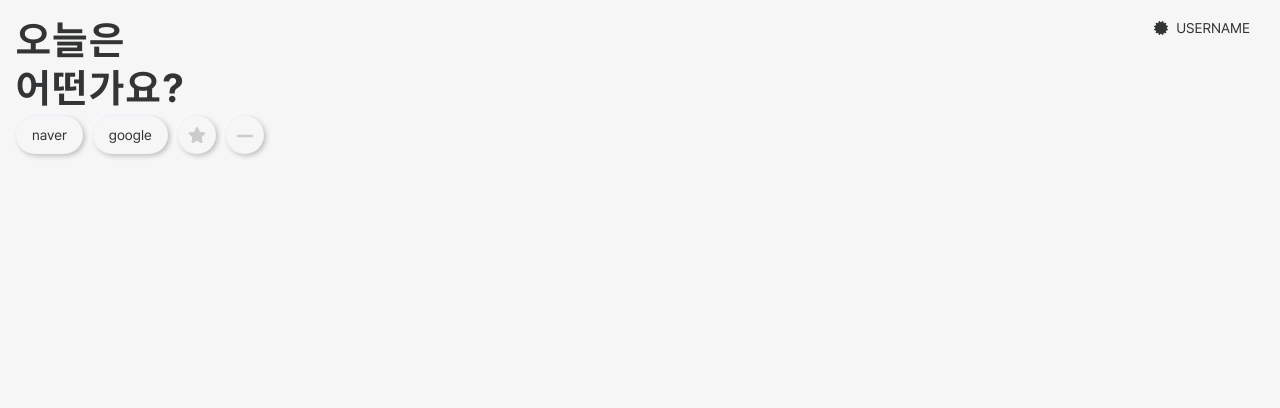
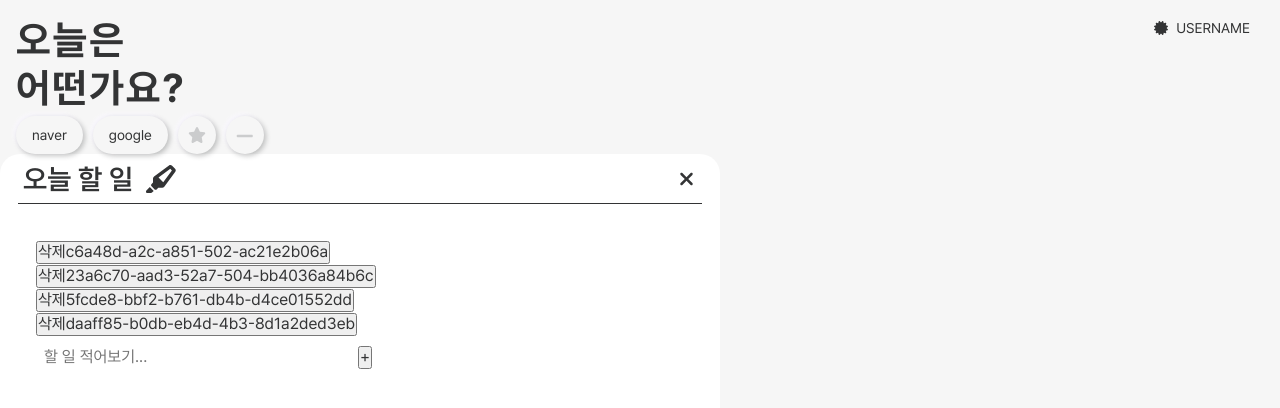
Before and after one commit to codestates-seb/seb40_main_029, a React (Create React App) app in the folder client/: page /todo in a window 1280 px wide. Shown: the top 408 px of the page. Built offline with nearby package versions, Linux system fonts and the light colour scheme; data requests are answered from the project's data file.

Commit message:
feat: todolist 구현

```diff
--- a/client/data/data.json
+++ b/client/data/data.json
@@ -1,11 +1,24 @@
 {
-  "mails": [
+  "data": [
     {
-      "id": 1,
-      "memberId": 1,
-      "username": "예륜",
-      "createdAt": "2022-11-10T15:23:23.614035",
-      "body": "안녕하세요?"
+      "todoId": "c6a48d-a2c-a851-502-ac21e2b06a",
+      "todo": "번역 과제 마무리하기",
+      "selected": true
+    },
+    {
+      "todoId": "23a6c70-aad3-52a7-504-bb4036a84b6c",
+      "todo": "블로그 작성하기",
+      "selected": false
+    },
+    {
+      "todoId": "5fcde8-bbf2-b761-db4b-d4ce01552dd",
+      "todo": "asdd",
+      "selected": false
+    },
+    {
+      "todoId": "daaff85-b0db-eb4d-4b3-8d1a2ded3eb",
+      "todo": "asdsadd",
+      "selected": false
     }
   ]
 }
--- a/client/package.json
+++ b/client/package.json
@@ -15,6 +15,7 @@
     "react-dom": "^18.2.0",
     "react-router-dom": "^6.4.3",
     "react-scripts": "5.0.1",
+    "react-uuid": "^2.0.0",
     "styled-components": "^5.3.6",
     "styled-normalize": "^8.0.7",
     "web-vitals": "^2.1.4"
--- a/client/src/App.js
+++ b/client/src/App.js
@@ -2,6 +2,7 @@ import { Routes, Route, Link } from 'react-router-dom';
 import Header from './components/module/Header';
 import MoodCard from './components/module/MoodCard';
 import Letter from './components/templates/Letter';
+import TodoList from './components/module/TodoList';
 
 const App = () => {
   return (
@@ -10,6 +11,7 @@ const App = () => {
 
       <Routes>
         <Route path="/letter" element={<Letter />} />
+        <Route path="/todo" element={<TodoList />} />
       </Routes>
     </div>
   );
--- /dev/null
+++ b/client/src/components/module/TodoList.js
@@ -0,0 +1,89 @@
+import { TodoModal } from './Modal';
+import styled from 'styled-components';
+import useInput from '../../utils/useInput';
+import Input from '../atoms/Input';
+import axios from 'axios';
+import { useEffect, useState } from 'react';
+import uuid from 'react-uuid';
+
+const url = 'http://localhost:3001/data/';
+
+const TodoList = () => {
+  const [todoList, setTodoList] = useState([]);
+  const [todoValue, todoBind, todoReset] = useInput('');
+
+  useEffect(() => {
+    const fetchData = async () => {
+      axios.get(url).then(res => setTodoList(res.data));
+    };
+    fetchData();
+  }, []);
+
+  const addTodo = () => {
+    if (todoValue === '') {
+      return;
+    }
+    const newTodoList = [...todoList];
+    const newTodo = {
+      // todoId: uuid(),
+      title: todoValue,
+      selected: false,
+    };
+    newTodoList.push(newTodo);
+    axios.post(url, newTodo);
+    setTodoList(newTodoList);
+    todoReset();
+  };
+
+  const deleteTodo = id => {
+    axios.delete(url + id);
+    setTodoList(todoList.filter(e => e.id !== id));
+    // setTodoList(todoList.filter(e => e.id !== id));
+  };
+
+  return (
+    <TodoModal>
+      <Wrapper>
+        <TodoContainer>
+          {todoList.map(each => {
+            return (
+              <Todo key={each.todoId}>
+                {each.title}
+                <button onClick={() => deleteTodo(each.todoId)}>
+                  삭제{each.todoId}
+                </button>
+              </Todo>
+            );
+          })}
+        </TodoContainer>
+        <InputContainer>
+          <Input placeHolder={'할 일 적어보기...'} value={todoBind} />
+          <button
+            onClick={e => {
+              e.preventDefault();
+              addTodo();
+            }}
+          >
+            +
+          </button>
+        </InputContainer>
+      </Wrapper>
+    </TodoModal>
+  );
+};
+
+export default TodoList;
+
+const Wrapper = styled.div`
+  width: 100%;
+  height: 100%;
+  padding: 5%;
+  display: flex;
+  flex-direction: column;
+`;
+
+const TodoContainer = styled.div``;
+
+const Todo = styled.div``;
+
+const InputContainer = styled.form``;
```
Also changed, not shown: 1 other file (tests, documents, lock files or other folders).
